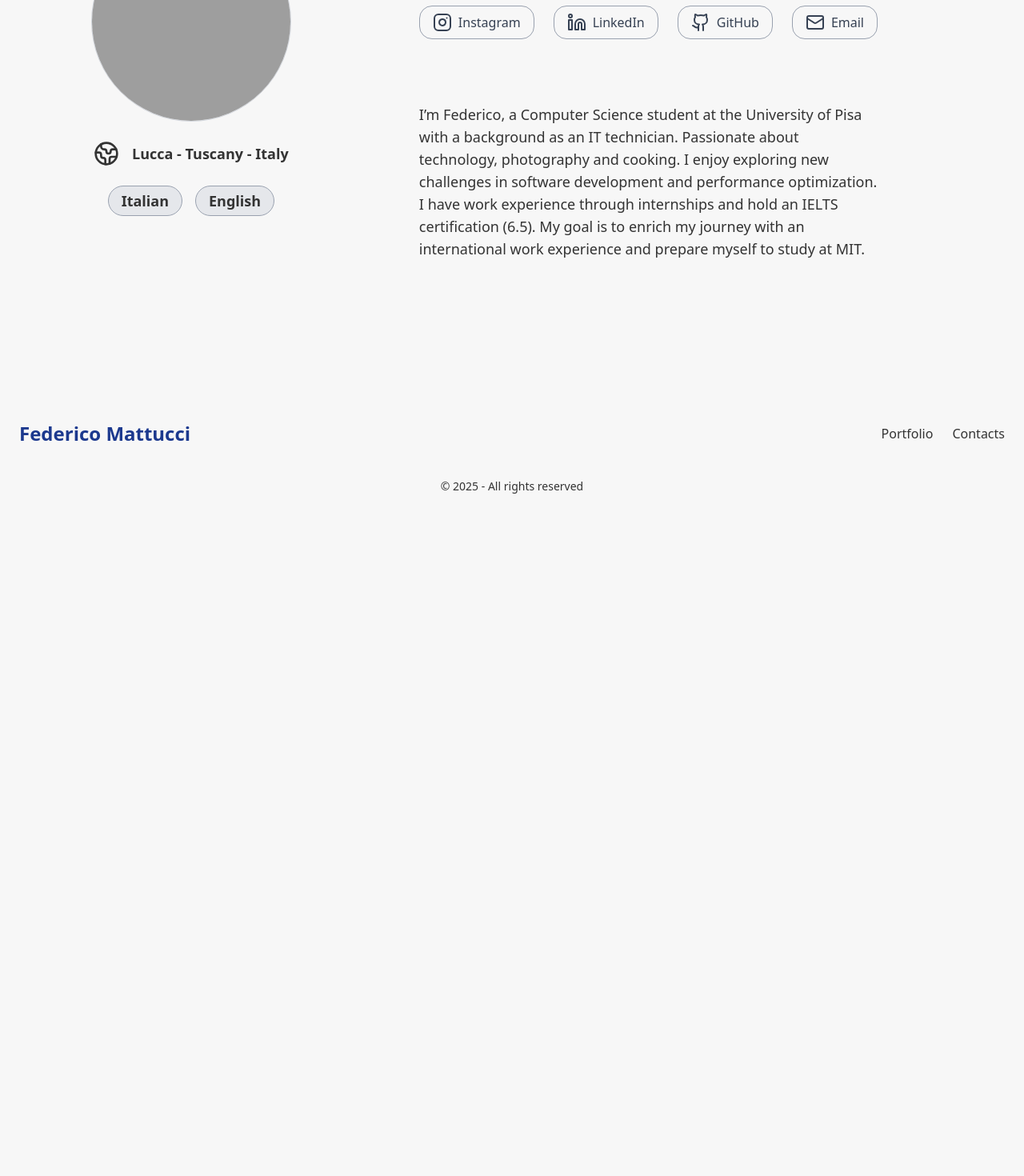
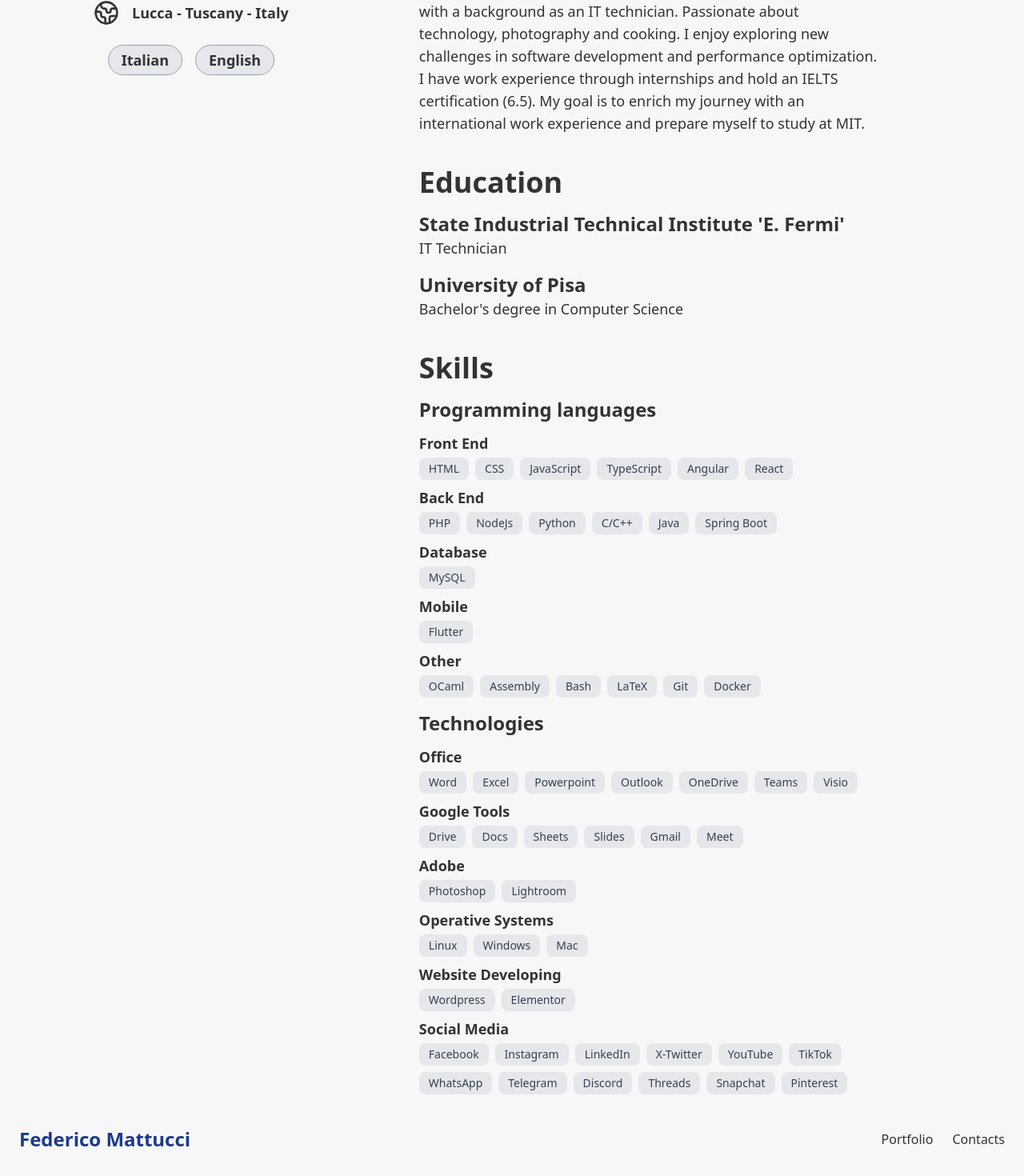
Before and after one commit to FeMattu/FedericoMattucci, a Next.js app: page /en in a window 1280 px wide. Shown: the part 380-1850 px from the top of the page at 80% size. Before the commit the page ends 1014 px from the top, so only its background shows below. Built offline with nearby package versions, Linux system fonts and the light colour scheme; grey boxes are pictures that could not be loaded.

Commit message:
Added skills tags component

```diff
--- /dev/null
+++ b/public/data/computer-skills.json
@@ -0,0 +1,46 @@
+{
+    "office":{
+        "word": "Word",
+        "excel": "Excel",
+        "powerpoint": "Powerpoint",
+        "outlook": "Outlook",
+        "OneDrive": "OneDrive",
+        "teams": "Teams",
+        "visio": "Visio"
+    },
+    "google-tools":{
+        "drive": "Drive",
+        "docs": "Docs",
+        "sheets": "Sheets",
+        "slides": "Slides",
+        "gmail": "Gmail",
+        "meet": "Meet"
+    },
+    "adobe":{
+        "photoshop": "Photoshop",
+        "lightroom": "Lightroom"
+    },
+    "operative-systems":{
+        "linux": "Linux",
+        "windows": "Windows",
+        "mac": "Mac"
+    },
+    "website-developing":{
+        "wordpress": "Wordpress",
+        "elementor": "Elementor"
+    },
+    "social-media": {
+        "facebook": "Facebook",
+        "instagram": "Instagram",
+        "linkedin": "LinkedIn",
+        "twitter": "X-Twitter",
+        "youtube": "YouTube",
+        "tiktok": "TikTok",
+        "whatsapp": "WhatsApp",
+        "telegram": "Telegram",
+        "discord": "Discord",
+        "threads": "Threads",
+        "snapchat": "Snapchat",
+        "pinterest": "Pinterest"
+    }
+}
--- /dev/null
+++ b/public/data/programming-languages.json
@@ -0,0 +1,32 @@
+{
+    "front-end": {
+        "html": "HTML",
+        "css": "CSS",
+        "javascript": "JavaScript",
+        "typescript": "TypeScript",
+        "angular": "Angular",
+        "react": "React"
+    },
+    "back-end": {
+        "php": "PHP",
+        "nodejs": "NodeJs",
+        "python": "Python",
+        "c/c++": "C/C++",
+        "java": "Java",
+        "spring-boot": "Spring Boot"
+    },
+    "database": {
+        "mysql": "MySQL"
+    },
+    "mobile": {
+        "android": "Flutter"
+    },
+    "other": {
+        "ocaml": "OCaml",
+        "assembly": "Assembly",
+        "bash": "Bash",
+        "latex": "LaTeX",
+        "git": "Git",
+        "docker": "Docker"
+    }
+}
--- a/public/languages/en.json
+++ b/public/languages/en.json
@@ -13,5 +13,24 @@
     "contact": "Contacts",
     "homepage-description": "Hi. I am Federico Mattucci, a student of Computer Science at the University of Pisa. With this site I want to tell you a little bit about myself.",
     "job-title": "Computer Science Student",
-    "self-description": "I’m Federico, a Computer Science student at the University of Pisa with a background as an IT technician. Passionate about technology, photography and cooking. I enjoy exploring new challenges in software development and performance optimization. I have work experience through internships and hold an IELTS certification (6.5). My goal is to enrich my journey with an international work experience and prepare myself to study at MIT."
+    "self-description": "I’m Federico, a Computer Science student at the University of Pisa with a background as an IT technician. Passionate about technology, photography and cooking. I enjoy exploring new challenges in software development and performance optimization. I have work experience through internships and hold an IELTS certification (6.5). My goal is to enrich my journey with an international work experience and prepare myself to study at MIT.",
+    "studies-title": "Education",
+    "studies-high-school-name": "State Industrial Technical Institute 'E. Fermi'",
+    "studies-high-school-description": "IT Technician",
+    "studies-university-name": "University of Pisa",
+    "studies-university-description": "Bachelor's degree in Computer Science",
+    "skills-title": "Skills",
+    "skills-programming-languages": "Programming languages",
+    "skills-technologies": "Technologies",
+    "front-end": "Front End",
+    "back-end": "Back End",
+    "database": "Database",
+    "mobile": "Mobile",
+    "other": "Other",
+    "office": "Office",
+    "adobe": "Adobe",
+    "operative-systems": "Operative Systems",
+    "website-developing": "Website Developing",
+    "google-tools": "Google Tools",
+    "social-media": "Social Media"
 }
--- a/public/languages/it.json
+++ b/public/languages/it.json
@@ -13,5 +13,24 @@
     "contact": "Contatti",
     "homepage-description": "Ciao! Sono Federico Mattucci, studente di Informatica presso l'Università di Pisa. Con questo sito voglio raccontarvi un po' di me.",
     "job-title": "Studente di Informatica",
-    "self-description": "Sono Federico, uno studente di Scienze Informatiche all'Università di Pisa con un background da perito informatico. Appassionato di tecnologia, fotografia e cucina. Mi piace approfondire nuove sfide nel mondo dello sviluppo software e dell'ottimizzazione delle prestazioni. Ho esperienza lavorativa tramite stage e possiedo una certificazione IELTS (6.5). Il mio obiettivo è arricchire il mio percorso con un'esperienza lavorativa all'estero e prepararmi per studiare all'MIT."
+    "self-description": "Sono Federico, uno studente di Scienze Informatiche all'Università di Pisa con un background da perito informatico. Appassionato di tecnologia, fotografia e cucina. Mi piace approfondire nuove sfide nel mondo dello sviluppo software e dell'ottimizzazione delle prestazioni. Ho esperienza lavorativa tramite stage e possiedo una certificazione IELTS (6.5). Il mio obiettivo è arricchire il mio percorso con un'esperienza lavorativa all'estero e prepararmi per studiare all'MIT.",
+    "studies-title": "Educazione",
+    "studies-high-school-name": "Istituto Tecnico Industriale Statale 'E. Fermi'",
+    "studies-high-school-description": "Perito Informatico",
+    "studies-university-name": "Università di Pisa",
+    "studies-university-description": "Laurea triennale in Informatica",
+    "skills-title": "Competenze",
+    "skills-programming-languages": "Linguaggi di programmazione",
+    "skills-technologies": "Tecnologie",
+    "front-end": "Front End",
+    "back-end": "Back End",
+    "database": "Database",
+    "mobile": "Mobile",
+    "other": "Altro",
+    "office": "Office",
+    "adobe": "Adobe",
+    "operative-systems": "Sistemi Operativi",
+    "website-developing": "Sviluppo Web",
+    "google-tools": "Strumenti Google",
+    "social-media": "Social Media"
 }
--- a/src/app/[locale]/page.tsx
+++ b/src/app/[locale]/page.tsx
@@ -1,3 +1,4 @@
+import SkillsTag from "@/components/SkillsTags";
 import { Link } from "@/i18n/navigation";
 import { Earth, Github, Instagram, Linkedin, Mail } from "lucide-react";
 import { useTranslations } from "next-intl";
@@ -29,9 +30,9 @@ export default function HomePage() {
 
   return (
     <div className="max-w-7xl mx-auto min-h-screen flex items-center justify-center px-6">
-      <div className="flex flex-col md:flex-row items-center justify-center w-full gap-x-40">
+      <div className="flex flex-col mt-10 md:flex-row items-start justify-center w-full gap-x-40">
 
-        <div className="sticky top-0 flex flex-col items-center gap-6 text-center">
+        <div className="sticky top-10 flex flex-col items-center gap-6 text-center">
           <Image
             src="/images/homepage/entire.jpg"
             alt="Federico Mattucci"
@@ -56,7 +57,7 @@ export default function HomePage() {
           <p className="mt-4 text-2xl text-gray-600 dark:text-gray-400">
             {t("job-title")}
           </p>
-          <div className="flex flex-row gap-6 mt-10">
+          <div className="flex flex-row gap-6 mt-6">
             <SocialButton href="https://www.instagram.com/fede_mattu_?igsh=eTBndmF1bGswNTVi">
               <Instagram size={24} />
               <p>Instagram</p>
@@ -65,20 +66,57 @@ export default function HomePage() {
               <Linkedin size={24} />
               <p>LinkedIn</p>
             </SocialButton>
-            <SocialButton href="https://github.com/federico-mattucci">
+            <SocialButton href="https://github.com/FeMattu">
               <Github size={24} />
               <p>GitHub</p>
             </SocialButton>
-            <SocialButton href="mailto:federico.mattucci@example.com">
+            <SocialButton href="mailto:mattucci.federico@gmail.com">
               <Mail size={24} />
               <p>Email</p>
             </SocialButton>
           </div>
-          <p className="mt-20 max-w-xl text-wrap text-lg">
+          <p className="mt-15 max-w-xl text-wrap text-lg">
             {t("self-description")}
           </p>
+          <div className="mt-10">
+            <h1 className="text-4xl font-bold">
+              {t("studies-title")}
+            </h1>
+            <div className="flex-col">
+              <h2 className="mt-4 text-2xl font-semibold">
+                {t("studies-high-school-name")}
+              </h2>
+              <p className="text-lg">
+                {t("studies-high-school-description")}
+              </p>
+            </div>
+            <div className="flex-col">
+              <h2 className="mt-4 text-2xl font-semibold">
+                {t("studies-university-name")}
+              </h2>
+              <p className="text-lg">
+                {t("studies-university-description")}
+              </p>
+            </div>
+          </div>
+          <div className="mt-10">
+            <h1 className="text-4xl font-bold">
+              {t("skills-title")}
+            </h1>
+            <div className="flex-col">
+              <h2 className="mt-4 text-2xl font-semibold">
+                {t("skills-programming-languages")}
+              </h2>
+              <SkillsTag JSONfile="public/data/programming-languages.json" className="mt-3 flex-wrap max-w-xl"/>
+            </div>
+            <div className="flex-col">
+              <h2 className="mt-4 text-2xl font-semibold">
+                {t("skills-technologies")}
+              </h2>
+              <SkillsTag JSONfile="public/data/computer-skills.json" className="mt-3 flex-wrap max-w-xl"/>
+            </div>
+          </div>
         </div>
-
       </div>
     </div>
   );
--- /dev/null
+++ b/src/components/SkillsTags.tsx
@@ -0,0 +1,43 @@
+import React from "react";
+import { GetStaticProps } from "next";
+import fs from "fs";
+import path from "path";
+import { get } from "http";
+import { useTranslations } from "next-intl";
+
+interface SkillTagsProps {
+  [category: string]: Record<string, string>;
+}
+
+export async function getSkillsFromFile(filePath: string) {
+    const jsonData = fs.readFileSync(filePath, "utf-8");
+    const skills: SkillTagsProps = JSON.parse(jsonData);
+    return {
+        props: {
+            skills,
+        },
+    };
+}
+export default async function SkillsTag ({ JSONfile, className }:{ JSONfile:string, className?:string}) {
+  const t = useTranslations();
+  const skills: SkillTagsProps = (await getSkillsFromFile(JSONfile)).props.skills;
+  return (
+    <div className={`space-y-2 overflow-y-auto ${className}`}>
+      {Object.entries(skills).map(([category, technologies]: [string, Record<string, string>]) => (
+        <div key={category}>
+          <h3 className="text-lg font-semibold capitalize">{t(category)}</h3>
+          <div className="flex flex-wrap gap-2 mt-1">
+            {Object.values(technologies).map((tech) => (
+              <span
+                key={tech}
+                className="px-3 py-1 text-sm font-medium bg-gray-200 dark:bg-black text-gray-700 dark:text-white rounded-lg"
+              >
+                {tech}
+              </span>
+            ))}
+          </div>
+        </div>
+      ))}
+    </div>
+  );
+};
```
Also changed, not shown: src/components/hero.tsx (deleted, +0 -46 lines).
